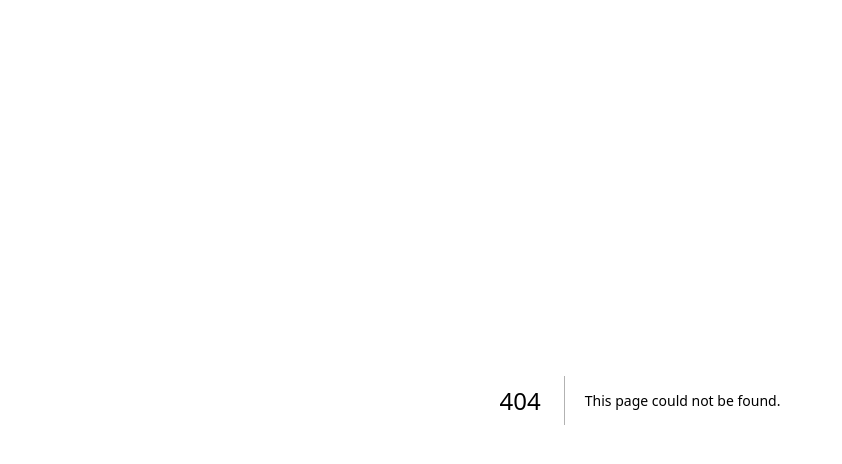
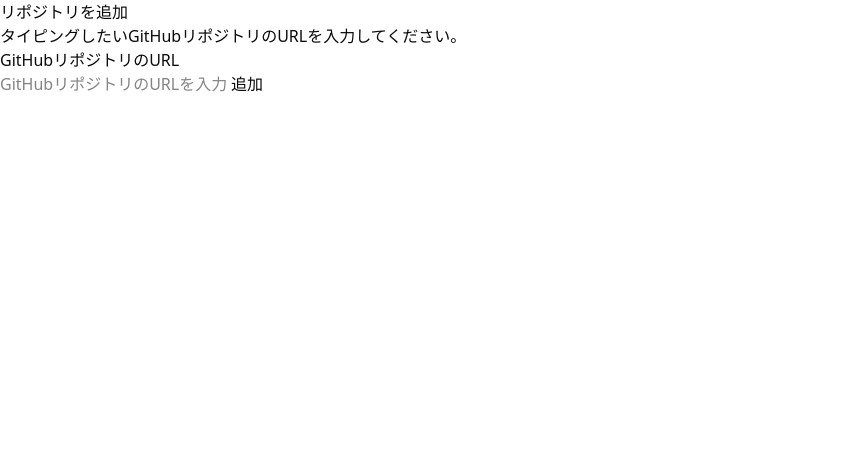
Before and after one commit to Shrimprin/typing_repo, a Next.js app in the folder frontend/: page /repositories/new in a window 1280 px wide. Before the commit this address had no page. Shown: the top 464 px of the page, without its empty margins (0-842 px from the left). Built offline with nearby package versions, Linux system fonts and the light colour scheme; no server answers.

Commit message:
リポジトリ作成ページのベースを作成

```diff
--- /dev/null
+++ b/frontend/src/app/repositories/new/page.tsx
@@ -0,0 +1,71 @@
+'use client';
+
+import { zodResolver } from '@hookform/resolvers/zod';
+import axios from 'axios';
+import { useState } from 'react';
+import type { SubmitHandler } from 'react-hook-form';
+import { useForm } from 'react-hook-form';
+import { z } from 'zod';
+
+import { axiosPost } from '@/utils/axios';
+
+type FormValues = {
+  url: string;
+};
+
+const schema = z.object({
+  url: z
+    .string()
+    .url('有効なURLを入力してください')
+    .nonempty('URLは必須です')
+    .regex(/^https:\/\/github\.com\/[A-Za-z0-9_.-]+\/[A-Za-z0-9_.-]+$/, 'GitHubのリポジトリURLを入力してください'),
+});
+
+export default function NewRepositoryPage() {
+  const {
+    register,
+    handleSubmit,
+    formState: { errors, isSubmitting },
+  } = useForm<FormValues>({
+    resolver: zodResolver(schema),
+  });
+  const [error, setError] = useState<string | null>(null);
+  // const router = useRouter(); // TODO: リダイレクト実装時に使う
+  // const { data: session } = useSession(); TODO: ログイン実装時に使う
+
+  const onSubmit: SubmitHandler<FormValues> = async (data: FormValues) => {
+    // const accessToken = session?.user?.accessToken; // TODO: ログイン実装時に使う
+    const accessToken = process.env.NEXT_PUBLIC_ACCESS_TOKEN; // TODO: ログイン実装までは仮実装
+    const url = '/api/repositories';
+    const postData = {
+      repository: { url: data.url },
+    };
+    try {
+      const res = await axiosPost(url, accessToken, postData);
+      // router.push(`/repositories/${res.data.id}`); // TODO: リダイレクト実装時に使う
+      console.log(res.data); // TODO: 仮
+    } catch (error) {
+      if (axios.isAxiosError(error) && error.response) {
+        setError(error.response.data.error);
+      } else {
+        setError('サーバーエラーが発生しました。');
+      }
+    }
+  };
+
+  return (
+    <div>
+      <h1>リポジトリを追加</h1>
+      <p>タイピングしたいGitHubリポジトリのURLを入力してください。</p>
+      <h2>GitHubリポジトリのURL</h2>
+      <form onSubmit={handleSubmit(onSubmit)}>
+        <input type="text" {...register('url')} placeholder="GitHubリポジトリのURLを入力してください。" />
+        {errors.url && <span style={{ color: 'red' }}>{errors.url.message}</span>}
+        <button type="submit" disabled={isSubmitting}>
+          追加
+        </button>
+      </form>
+      {error && <div style={{ color: 'red' }}>{error}</div>}
+    </div>
+  );
+}
--- /dev/null
+++ b/frontend/src/utils/axios.ts
@@ -0,0 +1,20 @@
+import axios from 'axios';
+
+const BASE_URL = process.env.NEXT_PUBLIC_BACKEND_URL;
+
+export async function axiosGet(url: string, accessToken: string | undefined) {
+  const headers = {
+    Authorization: `Bearer ${accessToken}`,
+    'Content-Type': 'application/json',
+  };
+  return await axios.get(`${BASE_URL}${url}`, { headers });
+}
+
+export async function axiosPost<P>(url: string, accessToken: string | undefined, params: P) {
+  const headers = {
+    Authorization: `Bearer ${accessToken}`,
+    'Content-Type': 'application/json',
+  };
+
+  return await axios.post(`${BASE_URL}${url}`, params, { headers });
+}
```
Also changed, not shown: frontend/package.json (+7 -2 lines), 1 other file (tests, documents, lock files or other folders).
